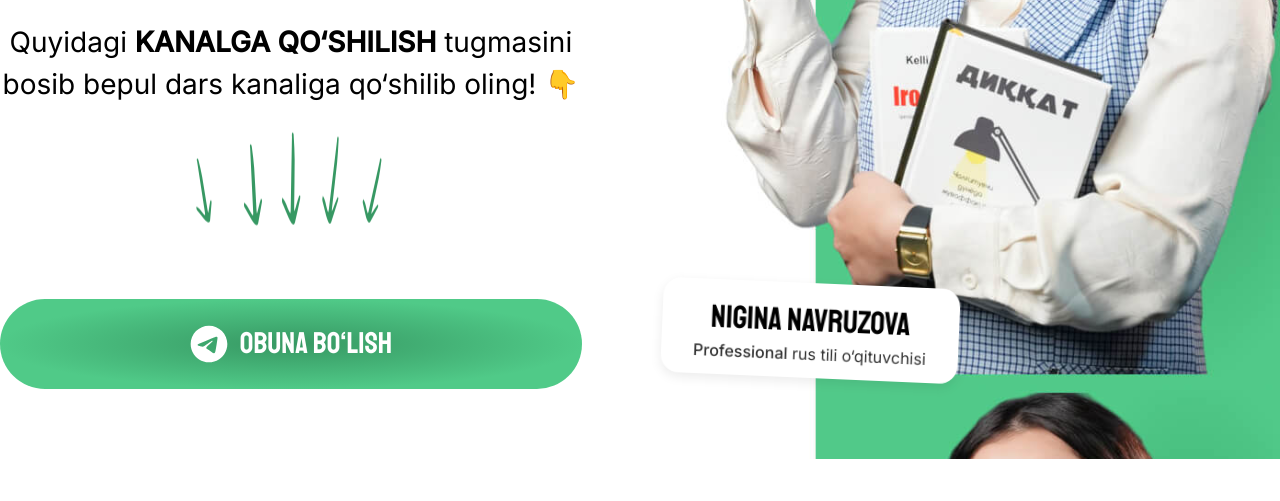
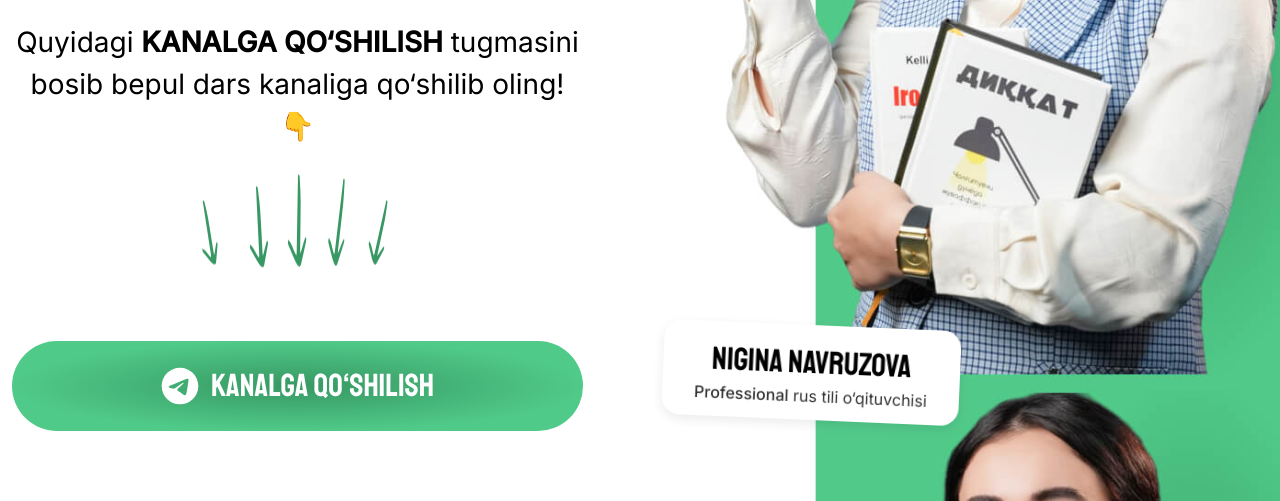
Before and after one commit to sultonbayevogabek/veb-rusiyzabon-uz, a website: page telegram.html in a window 1280 px wide. Shown: the part 410-911 px from the top of the page. Before the commit the page ends 869 px from the top, so only its background shows below. Drawn offline with Linux system fonts and the light colour scheme.

Commit message:
initial commit

```diff
--- a/telegram.html
+++ b/telegram.html
@@ -29,7 +29,7 @@
   </header>
 
   <main class="grow flex items-center">
-    <div class="container mx-auto grid grid-cols-11">
+    <div class="container mx-auto grid grid-cols-11 px-3">
       <div class="col-span-11 lg:col-span-5 flex flex-col gap-10 py-10">
         <div
           class="flex flex-col justify-center items-center gap-[30px] lg:gap-[40px] xl:gap-[50px] grow py-[30px] text-center">
@@ -75,12 +75,12 @@
               fill="#379863"/>
           </svg>
 
-          <button class="flex justify-center items-center  gradient-button rounded-full w-full text-white h-[80px] lg:h-[80px] xl:h-[90px] font-staatliches text-[22px] lg:text-[25px] xl:text-[30px] uppercase" id="joinToChannel">
+          <button class="flex justify-center items-center  gradient-button rounded-full w-full text-white h-[80px] lg:h-[80px] xl:h-[90px] font-staatliches text-[28px] lg:text-[30px] xl:text-[32px] uppercase" id="joinToChannel">
             <svg width="38" height="38" viewBox="0 0 38 38" fill="none" xmlns="http://www.w3.org/2000/svg">
               <path d="M37.3334 18.9912C37.3334 29.1164 29.1252 37.3246 19.0001 37.3246C8.87486 37.3246 0.666748 29.1164 0.666748 18.9912C0.666748 8.86601 8.87486 0.657898 19.0001 0.657898C29.1252 0.657898 37.3334 8.86601 37.3334 18.9912ZM19.6571 14.1924C17.8739 14.9341 14.31 16.4693 8.96551 18.7978C8.09763 19.1428 7.64302 19.4805 7.60162 19.8105C7.53168 20.3686 8.23037 20.5882 9.18181 20.8874C9.31123 20.9281 9.44533 20.9703 9.5828 21.015C10.5189 21.3192 11.778 21.6752 12.4326 21.6893C13.0264 21.7022 13.6892 21.4574 14.4208 20.9549C19.4144 17.5841 21.9921 15.8804 22.154 15.8438C22.2682 15.8177 22.4264 15.7853 22.5335 15.8804C22.6407 15.9758 22.6301 16.1562 22.6189 16.2046C22.5496 16.4997 19.8069 19.0495 18.3877 20.369C17.9644 20.7624 17.5519 21.1643 17.1361 21.565C16.2666 22.4032 15.6145 23.0319 17.1722 24.0586C18.7515 25.0993 20.3426 26.1379 21.8828 27.2359C22.6424 27.7775 23.3249 28.264 24.1679 28.1865C24.6579 28.1414 25.1639 27.6807 25.4208 26.3068C26.0282 23.0599 27.222 16.0251 27.4979 13.1261C27.5221 12.8721 27.4917 12.5471 27.4673 12.4044C27.4429 12.2617 27.3918 12.0584 27.2064 11.9079C26.9866 11.7296 26.6476 11.6921 26.496 11.6947C25.8063 11.7069 24.7485 12.0747 19.6571 14.1924Z" fill="white"/>
             </svg>
 
-            <span class="ml-3">Obuna bo‘lish</span>
+            <span class="ml-3">KANALGA QO‘SHILISH</span>
           </button>
         </div>
       </div>
```
Also changed, not shown: index.html (+1 -1 lines), css/styles.css.
